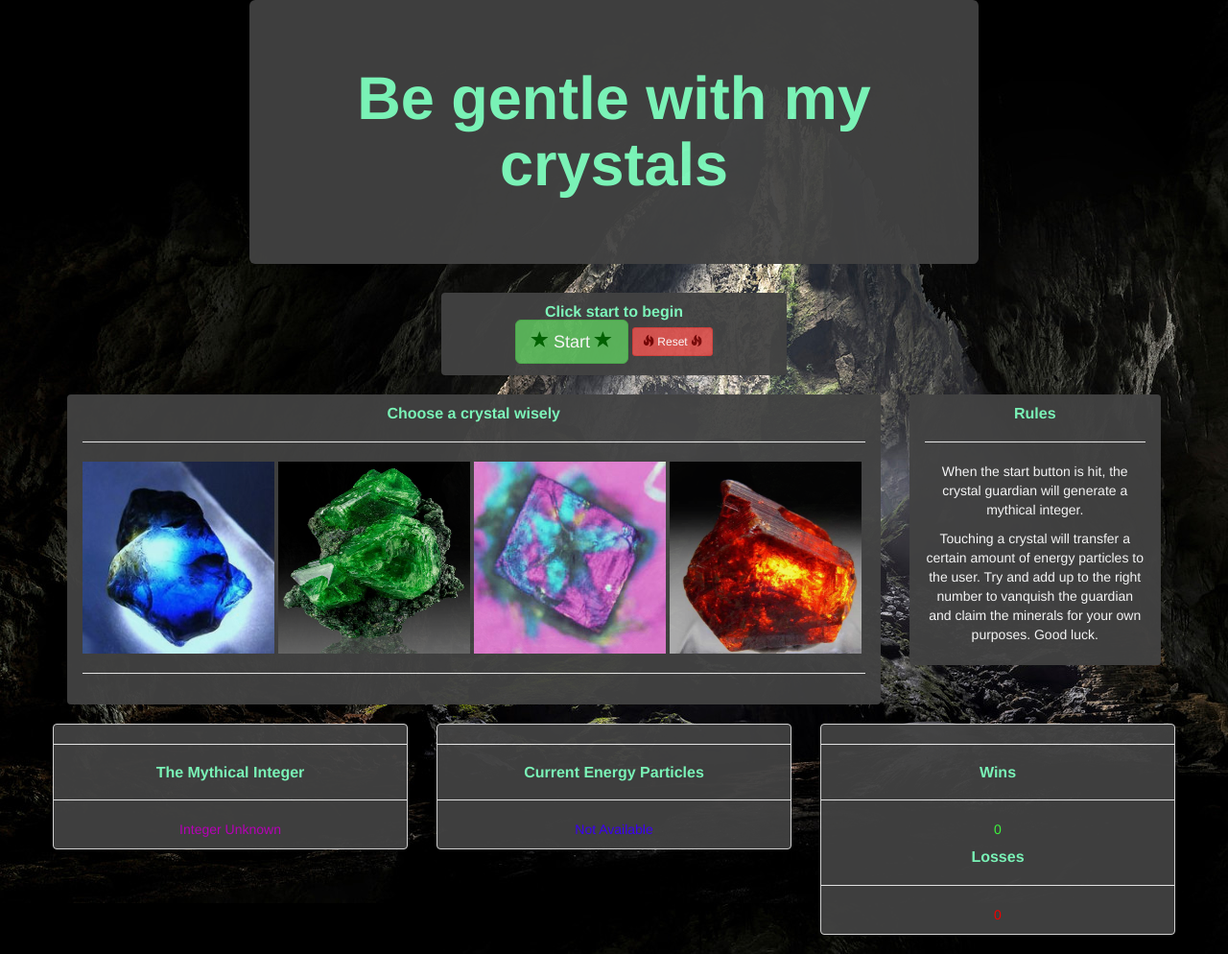
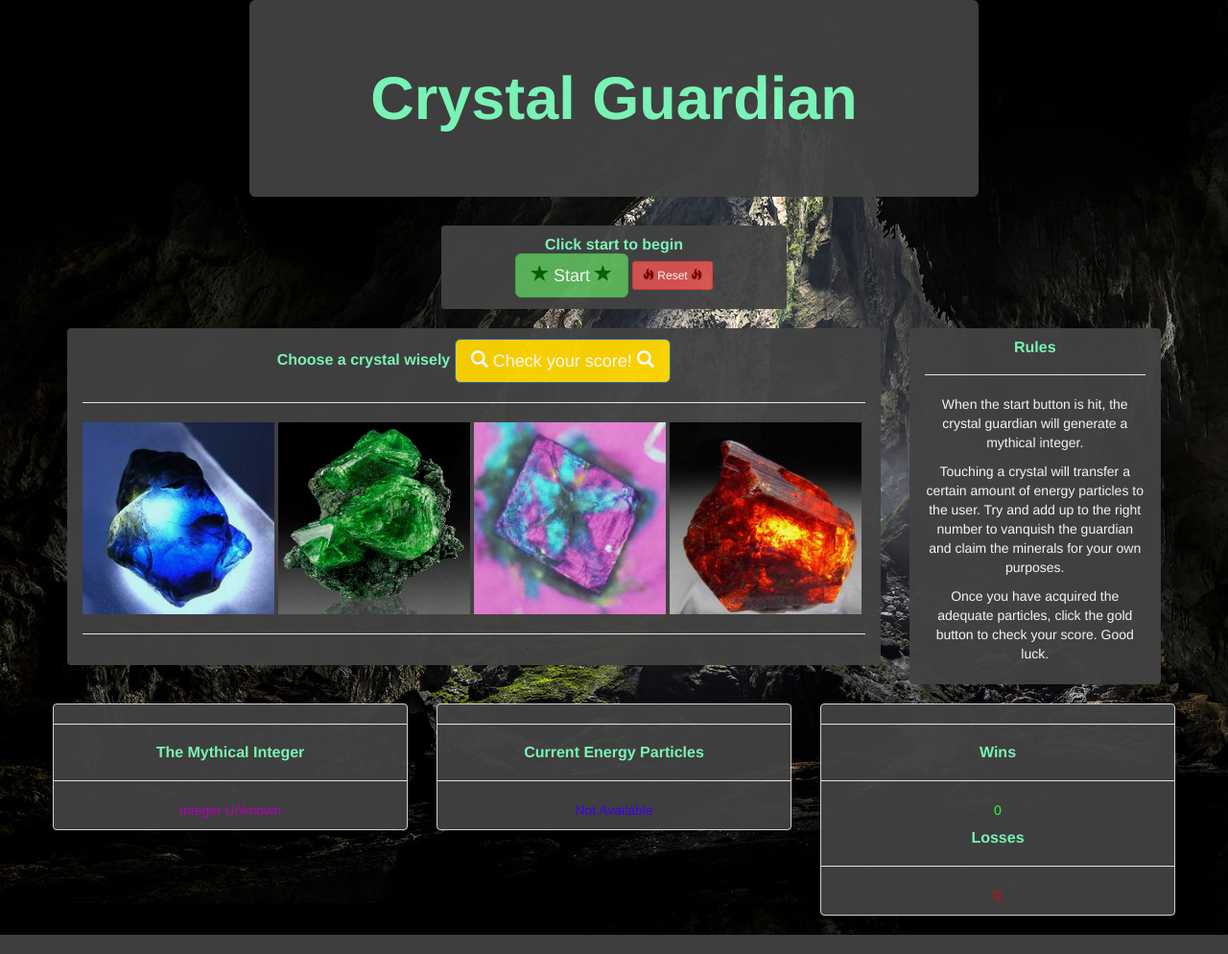
Before and after one commit to salszu/week-4-game, a PHP site: page / in a window 1280 px wide. Shown: the whole page at 96% size. Run offline with PHP 8.4, Linux system fonts and the light colour scheme.

Commit message:
w/l nearly fixed

```diff
--- a/assets/css/style.css
+++ b/assets/css/style.css
@@ -59,3 +59,25 @@ img {
     width: 100%;
     height: auto;
 }
+
+.btn-primary{
+	background: gold;
+
+}
+
+
+$("#checkButton").on("click", function() {
+		if (currentNum < mythicalNum){
+			alert("keep going!");
+			}
+		else if(currentNum > mythicalNum){
+			losses++;
+			$("#losses").html(losses);
+			}
+		else if(currentNum == mythicalNum){
+			wins++;
+			$("#wins").html(wins);
+ 			}
+ 		else{
+			console.log("why isn't this working?");
+			};
--- a/assets/javascript/game.js
+++ b/assets/javascript/game.js
@@ -12,16 +12,20 @@ window.onload=function(){
 $("#startButton").on("click", function() {
 	 	 var mythicalNum = Math.floor((Math.random() * 269) + 169);
 		 $("#mythicalNum").html(mythicalNum);
+		 var currentNum = 0;
 		 $("#currentNum").html(currentNum);
 });
 
 $("#resetButton").on("click", function() {
+		var currentNum = 0;
+		var mythicalNum = 0;
 		$("#mythicalNum").html("0");
 		$("#currentNum").html("0");
 });
-	var currentNum = 0;
 	var wins = 0;
 	var losses = 0;
+	var mythicalNum = 0;
+	var currentNum = 0;
 	var crystals = {
 
 						blueClick: function(){
@@ -42,16 +46,22 @@ $("#resetButton").on("click", function() {
 						greenClick: function(){
 							currentNum += 13;
 							$("#currentNum").html(currentNum);
-						},
+						}
 					};
 
+$("#checkButton").on("click", function() {
 		if (currentNum < mythicalNum){
-							console.log("keep going");
+			alert("keep going!");
 			}
 		else if(currentNum > mythicalNum){
 			losses++;
 			$("#losses").html(losses);
 			}
+		else if(currentNum == mythicalNum){
+			wins++;
+			$("#wins").html(wins);
+ 			}
  		else{
-							console.log("what");
+			console.log("why isn't this working");
 			};
+	});
--- a/index.html
+++ b/index.html
@@ -13,7 +13,7 @@
     <div class="container">
         <!-- jumpotron header -->
         <div class="jumbotron col-lg-8 col-lg-offset-2">
-            <h1 class="text-center" id="headText"><strong>Be gentle with my crystals</strong></h1>
+            <h1 class="text-center" id="headText"><strong>Crystal Guardian</strong></h1>
             <h3 class="text-center"></h3>
         </div>
         <!-- click to start panel -->
@@ -36,8 +36,9 @@
             <div class="col-md-9">
                 <div class="panel greyPanels">
                     <div class="panel-heading">
-                        <h2 class="panel-title text-center"><strong>Choose a crystal wisely</strong></h2>
+                        <h2 class="panel-title text-center"><strong>Choose a crystal wisely</strong> <button class="btn btn-primary btn-lg" id="checkButton"><span class="glyphicon glyphicon-search"></span> Check your score! <span class="glyphicon glyphicon-search"></span> </h2>
                         <hr>
+
                         <img src="assets/images/crystalBlue.jpg" alt="" class="img crystalBlue" style="height: 200px; width: 200px">
                         <img src="assets/images/crystalGreen.jpg" alt="" class="img crystalGreen" style="height: 200px; width: 200px">
                         <img src="assets/images/crystalPink.jpeg" alt="" class="img crystalPink" style="height: 200px; width: 200px">
@@ -53,7 +54,8 @@
                         <h2 class="panel-title text-center"><strong> Rules </strong></h2>
                         <hr>
                         <p class="text-center"> When the start button is hit, the crystal guardian will generate a mythical integer.</p>
-                        <p class="text-center"> Touching a crystal will transfer a certain amount of energy particles to the user. Try and add up to the right number to vanquish the guardian and claim the minerals for your own purposes. Good luck. </p>
+                        <p class="text-center"> Touching a crystal will transfer a certain amount of energy particles to the user. Try and add up to the right number to vanquish the guardian and claim the minerals for your own purposes. </p>
+                        <p class="text-center"> Once you have acquired the adequate particles, click the gold button to check your score. Good luck. </p>
                     </div>
                 </div>
             </div>
```
Lines whose indentation alone changed are shown as unchanged.
